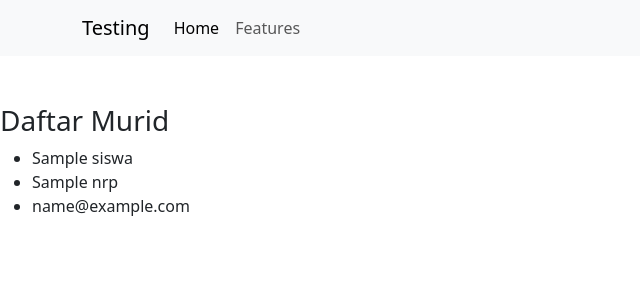
After one commit to V1v4ldi/Tsunami, a PHP site: the page made by app/views/siswa/index.php in a window 1280 px wide. The commit adds this page. Shown: the top 300 px of the page, without its empty margins (0-640 px from the left). Run offline with PHP 8.4, Linux system fonts and the light colour scheme; the template is opened without the code that fills it: most values are stand-ins (such as "Sample title", 1, 10 or a date in 2020); some libraries are stand-ins or nearby versions.

Commit message:
Penambahan Models Siswa

```diff
--- a/app/controllers/Home.php
+++ b/app/controllers/Home.php
@@ -3,7 +3,7 @@ class Home extends Controller{
     public function index()
     {
         $data['judul'] = 'Home';
-        $data['nama'] = $this->model('User_models')->getUser();
+        $data['nama'] = $this->models('User_models')->getUser();
         $this->view('templates/header', $data);
         $this->view('home/index', $data);
         $this->view('templates/footer');
--- a/app/core/Controller.php
+++ b/app/core/Controller.php
@@ -5,7 +5,7 @@ class Controller{
         require_once '../app/views/' . $view . '.php';
     }
 
-    public function model($model)
+    public function models($model)
     {
         require_once '../app/models/'. $model . '.php';
         return new $model;
--- /dev/null
+++ b/app/views/siswa/index.php
@@ -0,0 +1,15 @@
+<div class="controller mt-5">
+
+<div class="row">
+    <div class="col-6">
+        <h3>Daftar Murid</h3>
+        <?php foreach($data['siswa'] as $siswa) : ?>
+            <ul>
+                <li><?= $siswa['nama'];?></li>
+                <li><?= $siswa['nrp'];?></li>
+                <li><?= $siswa['email'];?></li>
+            </ul>
+        <?php endforeach;?>
+        </div>
+    </div>
+</div>
```
Also changed, not shown: app/controllers/Siswa.php (added, +12 -0 lines), app/models/Siswa_models.php (added, +16 -0 lines), app/views/home/index.php (+7 -2 lines), public/img/login-page.jpg (added).
